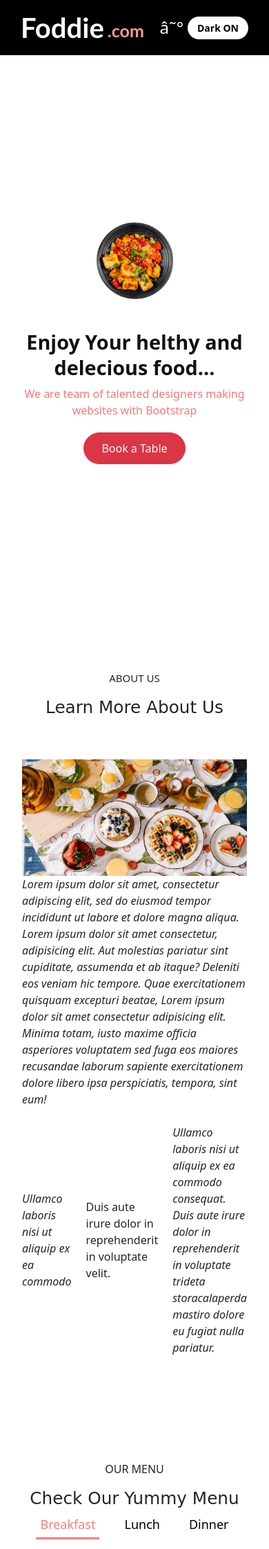
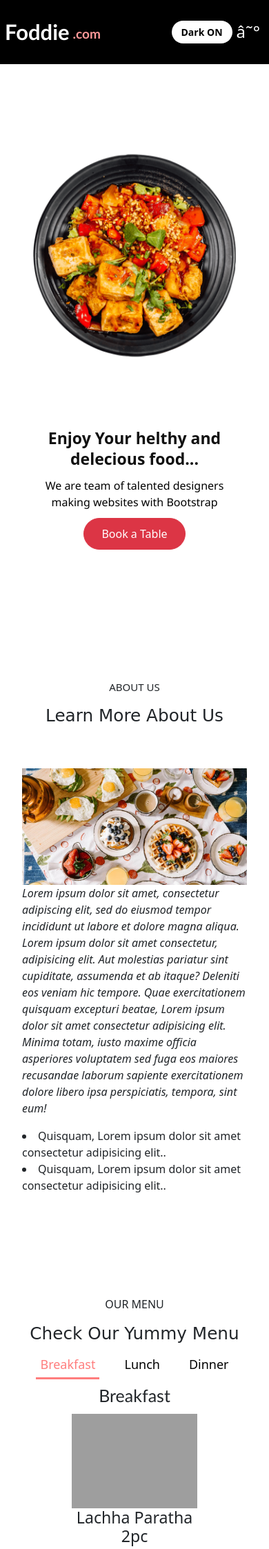
Before and after one commit to RitamNaskar11/FoodieWebsite.github.io, a PHP site: page / in a window 390 px wide. Shown: the top 2246 px of the page at 69% size. Run offline with PHP 8.4, Linux system fonts and the light colour scheme; some libraries are stand-ins or nearby versions; grey boxes are pictures that could not be loaded.

Commit message:
First commit

```diff
--- a/css/style.css
+++ b/css/style.css
@@ -40,10 +40,11 @@
   .nav-links {
     display: flex;
     gap: 21px;
-  margin-right:290px;
+    margin-right: 290px;
     padding: 0;
     align-items: center;
   }
+
   ul {
     list-style-type: none;
     margin: 0;
@@ -56,7 +57,7 @@
 
   }
 
-  .logo{
+  .logo {
     font-size: 40px;
     font-weight: bold;
     color: #fff;
@@ -64,18 +65,20 @@
     margin-right: auto;
     font-family: 'Gill Sans', 'Gill Sans MT', Calibri, 'Trebuchet MS', sans-serif;
   }
-  .logo a{
+
+  .logo a {
     color: #fff;
     text-decoration: none;
     display: flex;
     align-items: center;
     /* position:absolute; */
   }
-  .logo span{
+
+  .logo span {
     color: #ff9999;
     font-size: 25px;
     font-weight: bold;
-    margin-top:10px;
+    margin-top: 10px;
     margin-left: 5px;
   }
 
@@ -152,6 +155,7 @@
     margin-bottom: 20px;
 
   }
+
   #hero-title {
     font-size: 2.2rem;
     font-weight: 700;
@@ -219,10 +223,20 @@
     opacity: 1;
     transform: translateY(0);
   }
+  #menu .section {
+    opacity: 0;
+    transform: translateY(200px);
+    transition: all 2s ease-out;
+  }
+
+  #menu .section.show {
+    opacity: 1;
+    transform: translateY(0);
+  }
 
   /* menu section start  */
   #menu .section {
-    padding: 60px 20px;
+    padding: 14px 20px;
     max-width: 1200px;
     margin: auto;
 
@@ -583,10 +597,10 @@
     color: #e74c3c;
   }
 
-
+/*
   #contact.section {
     opacity: 0;
-    transform: translateY(180px);
+    transform: translateY(20px);
     transition: all 2s ease-out;
   }
 
@@ -599,7 +613,8 @@
     opacity: 0;
     transform: translateY(180px);
     transition: all 2s ease-out;
-  }
+  } */
+
   .social {
     text-align: center;
     margin: 5px;
@@ -701,6 +716,7 @@
       align-items: flex-start;
     }
   }
+
   @media (max-width:780px) {
     .testimonial-grid {
       flex-direction: column;
@@ -727,12 +743,13 @@
     .horizontal-card-container {
       flex-direction: column;
 align-items: center;
+
     }
 
     .horizontal-card {
       flex-direction: column;
-      max-width: 90%;
-      width: 90%;
+   max-width: 99%;
+
       height: auto;
       margin-bottom: 20px;
       border-radius: 12px;
@@ -758,36 +775,33 @@
     }
 
     #hero-title {
-      font-size: 1.8rem;
+      font-size: 23px;
     }
 
   }
 
-   @media (max-width: 768px) {
-    .hero {
-      padding: 20px 10px;
-    }
-  }
 
 
   @media (max-width: 768px) {
     .nav-links {
-            display: none;
+      max-height: 0;
+      opacity: 0;
+      overflow: hidden;
       flex-direction: column;
       gap: 15px;
       background-color: #000;
       position: absolute;
       top: 79px;
-        right: 0px;
-        width: 412px;
-        padding: 0px;
-        /* border-radius: 8px; */
+      left: 0px;
+      width: 100%;
+      padding: 0;
+      transition: max-height 0.5s ease-in-out, opacity 0.5s ease-in-out;
     }
 
-
-  /* Show menu when active */
     .nav-links.active {
-    display: flex;
+      max-height: 500px;
+      /* adjust height depending on number of links */
+      opacity: 1;
     }
 
     /* Show the toggle button only on mobile */
@@ -799,4 +813,100 @@
       color: white;
       cursor: pointer;
     }
+
+    .hero img {
+      width: 84%;
+      height: auto;
+      margin-bottom: 80px;
     }
+
+    .logo span {
+      font-size: 19px;
+      margin-top: 6px;
+    }
+
+    .logo a {
+      font-size: 31px;
+
+    }
+
+    .navmenu {
+
+      padding: 23px 7px;
+
+    }
+
+    .hero .container p {
+      font-size: 16px;
+      margin: 11px;
+      color: black;
+      font-weight: 400;
+      font-family: 'Segoe UI', Tahoma, Geneva, Verdana, sans-serif;
+    }
+
+    .menu-items {
+      gap: 14px;
+      justify-content: center;
+    }
+
+    .menu-item {
+      width: 200px;
+    }
+
+    .menu-item img {
+      width: 100%;
+      /* border-radius: 10px; */
+    }
+
+    .price {
+
+      color: rgb(253, 121, 121);
+      font-weight: bold;
+      font-size: 18px;
+    }
+
+    .contact-grid {
+      text-align: center;
+
+    }
+    #gallery {
+    padding: 74px 0px;
+    }
+
+    .contact-card {
+      flex: 250px;
+      max-width: 100%;
+      border-radius: 10px;
+      padding: 20px;
+
+    }
+
+    #contact {
+      padding: 60px 0px;
+      ;
+
+
+    }
+
+    #gallery .slideshow-container {
+      max-width: 100%;
+    }
+     #booktable {
+    padding: 60px 5px;
+
+  }
+
+  #chefs {
+    padding: 60px 5px;
+  }
+
+  .card-body {
+
+    height: 206px;
+
+  }
+
+  #menu .section {
+    padding: 4px 9px;
+  }
+}
--- a/index.html
+++ b/index.html
@@ -38,7 +38,7 @@
 
 
 
- <nav class="navmenu">
+  <nav class="navmenu">
 
 
 
@@ -47,9 +47,8 @@
 
     </div>
 
-    <button id="menu-toggle" aria-label="Toggle menu" class="menu-toggle" type="button">
-    ☰
-  </button>
+
+
     <ul class="nav-links">
       <!-- <li><a href="#hero">Home</a></li> -->
       <li><a href="#about">About</a></li>
@@ -62,9 +61,9 @@
     </ul>
 
     <button id="darkToggle" class="dark-btn">Dark ON</button>
-
-
- </nav>
+    <button id="menu-toggle" aria-label="Toggle menu" class="menu-toggle" type="button">
+      ☰
+</nav>
 
 
   <section class="hero">
@@ -97,102 +96,86 @@
           magna aliqua. Lorem ipsum dolor sit amet consectetur, adipisicing elit. Aut molestias pariatur sint
           cupiditate, assumenda et ab itaque? Deleniti eos veniam hic tempore. Quae exercitationem quisquam excepturi
           beatae,
+
           Lorem ipsum dolor sit amet consectetur adipisicing elit. Minima totam, iusto maxime officia asperiores
           voluptatem sed fuga eos maiores recusandae laborum sapiente exercitationem dolore libero ipsa perspiciatis,
           tempora, sint eum!
         </p>
 
-        <ul class="my-2">
-          <li><i>
-              Ullamco laboris nisi ut aliquip ex ea commodo
-            </i>
-          </li>
-          <li>
-            <i class="bi bi-check-circle-fill"></i>
-            <span>Duis aute irure dolor in reprehenderit in voluptate
-              velit.</span>
-          </li>
-          <li>
-            <i>
-              <span>Ullamco laboris nisi ut aliquip ex ea commodo consequat.
-                Duis
-                aute irure dolor in reprehenderit in voluptate trideta storacalaperda mastiro dolore eu fugiat nulla
-                pariatur.</span>
-            </i>
-          </li>
-        </ul>
       </div>
+      <li>Quisquam, Lorem ipsum dolor sit amet consectetur adipisicing elit..</li>
+      <li>Quisquam, Lorem ipsum dolor sit amet consectetur adipisicing elit..</li>
     </div>
   </section>
 
 
-  <section id="menu" class="py-5">
-    <div class="d-flex flex-column align-items-center" data-aos="fade-up">
+  <section id="menu" class=" py-5">
+    <div class="d-flex flex-column align-items-center section" data-aos="fade-up">
       <p>OUR MENU</p>
       <h2><span>Check Our</span> <span class="description-title">Yummy Menu</span></h2>
     </div>
     <!-- <div class="container"> -->
-    <div class="tabs">
+    <div class="tabs section">
       <button class="tab-btn active" data-tab="starters">Breakfast</button>
 
       <button class="tab-btn" data-tab="lunch">Lunch</button>
       <button class="tab-btn" data-tab="dinner">Dinner</button>
     </div>
-    <div class="container">
+    <div class="container section">
       <!-- Starters Tab Content -->
       <div id="starters" class="tab-content active">
         <h2 class="text-center">Breakfast</h2>
         <div class="menu-items">
-          <div class="menu-item">
+          <div class="menu-item section">
             <img src="img/stack of delicious indian paratha.png" alt="Starter 1" class="">
             <h3 class="text-center">Lachha Paratha 2pc</h3>
             <p class="price text-center">Rs.20/-</p>
           </div>
-          <div class="menu-item">
+          <div class="menu-item section">
             <img src="img/AI generated Realistic Dum Aloo Dish, on transparent background_-Photoroom.png"
               alt="Starter 2" class="">
             <h3 class="text-center">Aloo Dum</h3>
 
             <p class="price text-center">Rs.30/-</p>
           </div>
-          <div class="menu-item">
+          <div class="menu-item section">
             <img src="img/idli.png" alt="Starter 3" class="">
             <h3 class="text-center">Sambar</h3>
             <p class="price text-center ">Rs.30/-</p>
           </div>
 
         </div>
-        <div class="menu-items">
-          <div class="menu-item">
+        <div class="menu-items ">
+          <div class="menu-item section">
             <img src="img/asian soup with spoon.png" alt="Starter 1" class="">
             <h3 class="text-center">Soup</h3>
             <p class="price text-center">Rs.80/-</p>
           </div>
-          <div class="menu-item">
+          <div class="menu-item section">
             <img src="img/bowl of tricolor pasta with.png" alt="Starter 2" class="">
             <h3 class="text-center">Pasta</h3>
 
             <p class="price text-center">Rs.50/-</p>
           </div>
-          <div class="menu-item">
+          <div class="menu-item section">
             <img src="img/Pau vaji.png" alt="Starter 3" class="">
             <h3 class="text-center">Pav Bhaji</h3>
             <p class="price text-center ">Rs.60/-</p>
           </div>
 
         </div>
-        <div class="menu-items">
-          <div class="menu-item">
+        <div class="menu-items ">
+          <div class="menu-item section">
             <img src="img/Bread Pakora.png" alt="Starter 3" class="">
             <h3 class="text-center">Bread Pakora</h3>
             <p class="price text-center ">Rs.40/-</p>
           </div>
-          <div class="menu-item">
+          <div class="menu-item section">
             <img src="img/masala dosa with chutneys appealing.png" alt="Starter 3" class="">
             <h3 class="text-center">Masala Dosa</h3>
             <p class="price text-center ">Rs.70/-</p>
           </div>
-          <div class="menu-item">
+          <div class="menu-item section">
             <img src="img/indian style aloo tikki.png" alt="Starter 3" class="">
             <h3 class="text-center">Aloo Tikki</h3>
             <p class="price text-center ">Rs.50/-</p>
@@ -204,54 +187,54 @@
       <!-- Other Tab Contents -->
       <div id="lunch" class="tab-content">
         <h2 class="text-center">Lunch</h2>
-        <div class="menu-items">
-          <div class="menu-item">
+        <div class="menu-items ">
+          <div class="menu-item section">
             <img src="img/chicken biryani rice dish with.png" alt="Starter 1" class="">
             <h3 class="text-center">Biriyani</h3>
 
             <p class="price text-center">Rs.120/-</p>
           </div>
-          <div class="menu-item">
+          <div class="menu-item section">
             <img src="img/Friedrice.png" alt="Starter 2" class="">
             <h3 class="text-center">Fried Rice</h3>
 
             <p class="price text-center">Rs.150/-</p>
           </div>
-          <div class="menu-item">
+          <div class="menu-item section">
             <img src="img/chili garlic homemade paneer indian.png" alt="Starter 3" class="">
             <h3 class="text-center">Paneer Sabji</h3>
             <p class="price text-center">Rs.30/-</p>
           </div>
         </div>
         <div class="menu-items">
-          <div class="menu-item">
+          <div class="menu-item section">
             <img src="img/Jeera Rice.png" alt="Starter 3" class="">
             <h3 class="text-center">Jeera Rice</h3>
             <p class="price text-center">Rs.90/-</p>
           </div>
-          <div class="menu-item">
+          <div class="menu-item section">
             <img src="img/Curry Chicken.png" alt="Starter 3" class="">
             <h3 class="text-center">Chicken Curry</h3>
             <p class="price text-center">Rs.60/-</p>
           </div>
-          <div class="menu-item mt-1">
+          <div class="menu-item mt-1 section">
             <img src="img/dal tadka.png" alt="Starter 3" class="">
             <h3 class="text-center">Dal Tadka</h3>
             <p class="price text-center">Rs.20/-</p>
           </div>
         </div>
         <div class="menu-items">
-          <div class="menu-item">
+          <div class="menu-item section">
             <img src="img/image-from-rawpixel-id-15589203-png-Photoroom.png" alt="Starter 3" class="">
             <h3 class="text-center">Fish Curry</h3>
             <p class="price text-center">Rs.50/-</p>
           </div>
-          <div class="menu-item">
+          <div class="menu-item section">
             <img src="img/Plain_rice.png  " alt="Starter 3" class="">
             <h3 class="text-center">Plain Rice</h3>
             <p class="price text-center">Rs.30/-</p>
           </div>
-          <div class="menu-item mt-1">
+          <div class="menu-item mt-1 section">
             <img src="img/dahi.png" alt="Starter 3" class="">
             <h3 class="text-center">Curd/Dahi</h3>
             <p class="price text-center">Rs.30/-</p>
@@ -263,19 +246,19 @@
       <div id="dinner" class="tab-content">
         <h2 class="text-center">Dinner</h2>
         <div class="menu-items">
-          <div class="menu-item ">
+          <div class="menu-item  section">
             <img src="img/chola-bhatura.png" alt="Starter 1" class="">
             <h3 class="text-center">Chola Masala </h3>
 
             <p class="price text-center">Rs.40/-</p>
           </div>
-          <div class="menu-item ">
+          <div class="menu-item  section">
             <img src="img/steamed-momo.png" alt="Starter 1" class="">
             <h3 class="text-center">Momo </h3>
 
             <p class="price text-center">Rs.60/-</p>
           </div>
-          <div class="menu-item">
+          <div class="menu-item section">
             <img src="img/Lemon Rice.png" alt="Starter 1" class="">
             <h3 class="text-center">Lemon Rice </h3>
 
@@ -283,39 +266,39 @@
           </div>
         </div>
         <div class="menu-items">
-          <div class="menu-item ">
+          <div class="menu-item section ">
             <img src="img/tandoori-chicken.png" class="">
             <h3 class="text-center">Tandoori chicken </h3>
 
             <p class="price text-center">Rs.90/-</p>
           </div>
-          <div class="menu-item ">
+          <div class="menu-item section">
             <img src="img/veg noodles-Photoroom.png" alt="Starter 1" class="">
             <h3 class="text-center">Noodles </h3>
 
             <p class="price text-center">Rs.70/-</p>
           </div>
-          <div class="menu-item">
+          <div class="menu-item section">
             <img src="img/Ice cream.png" alt="Starter 1" class="">
             <h3 class="text-center">Ice cream</h3>
 
             <p class="price text-center">Rs.40/-</p>
           </div>
         </div>
-        <div class="menu-items">
-          <div class="menu-item ">
+        <div class="menu-items section">
+          <div class="menu-item section ">
             <img src="img/burger food png free download.png" class="">
             <h3 class="text-center">Burger </h3>
             <p class="price text-center">Rs.70/-</p>
           </div>
 
-          <div class="menu-item ">
+          <div class="menu-item  section">
             <img src="img/chocolate brownie.png" alt="Starter 1" class="">
             <h3 class="text-center">Brownie</h3>
 
             <p class="price text-center">Rs.20/-</p>
           </div>
-          <div class="menu-item">
+          <div class="menu-item section">
             <img src="img/cold drink glasses.png" alt="Starter 1" class="">
             <h3 class="text-center">Soft Drinks</h3>
 
@@ -333,9 +316,9 @@
     <div class="d-flex flex-column align-items-center upper">
 
       <p>CHEFS</p>
-      <h3><span>Meet Our </span></h3>
+
       <h4>
-        <span class="description-title"> Talented and Professional Chefs</span>
+        <span class="description-title">Our Professional Chefs</span>
       </h4>
 
 
@@ -402,7 +385,7 @@
                 pattern="^[0-9]{10}$" title="Enter a 10-digit phone number" required>
             </div>
 
-            <div class="col-6">
+            <div class="col-md-6">
               <input type="email" class="form-control" id="email" name="email" placeholder="Your Email Address"
                 required>
             </div>
@@ -496,7 +479,7 @@
 
       </div>
       <div class="mySlides fade">
-        <img src="img/photo-1620131810504-79cc8cb61a70.avif" style="width: 100%;">
+        <img src="img/photo-1620131810504-79cc8cb61a70.avif" style="width:100%;">
 
       </div>
 
@@ -573,7 +556,7 @@
     <div class="container ">
       <iframe
         src="https://www.google.com/maps/embed?pb=!1m18!1m12!1m3!1d29441.241478051896!2d88.46181251169297!3d22.722472680625284!2m3!1f0!2f0!3f0!3m2!1i1024!2i768!4f13.1!3m3!1m2!1s0x39f8a209b5283ced%3A0x4989765a0652bd78!2sBarasat%2C%20Kolkata%2C%20West%20Bengal!5e0!3m2!1sen!2sin!4v1747660271191!5m2!1sen!2sin"
-        width="100%" height="550" style="border:0;" allowfullscreen="" loading="lazy"
+        width="100%" height="300" style="border:0;" allowfullscreen="" loading="lazy"
         referrerpolicy="no-referrer-when-downgrade"></iframe>
 
 
@@ -616,13 +599,17 @@
         </div>
 
 
-        <div class="col-6">
+        <!-- <div class="col-6">
           <input type="email" class="form-control" id="email" name="email" placeholder="Your Email Address" required>
-        </div>
+        </div> -->
 
         <div class="col-md-6">
           <input type="text" class="form-control" id="phone" name="phone" placeholder="Phone Number"
             pattern="^[0-9]{10}$" title="Enter a 10-digit phone number" required>
+        </div>
+        <div class="col-md-6">
+          <input type="email" class="form-control" id="email" name="email" placeholder="Your Email Address"
+           required>
         </div>
 
         <div class="col-12">
@@ -665,7 +652,7 @@
 
   <footer class="section py-5 bg-dark text-white">
     <div class="container">
-      <div class="row">
+      <div class="row text-center text-md-start" data-aos="fade-up">
         <div class="col-md-3 col-sm-6">
           <i class="fa-solid fa-location-dot"></i>
           <div>
```
Lines whose indentation alone changed are shown as unchanged.
